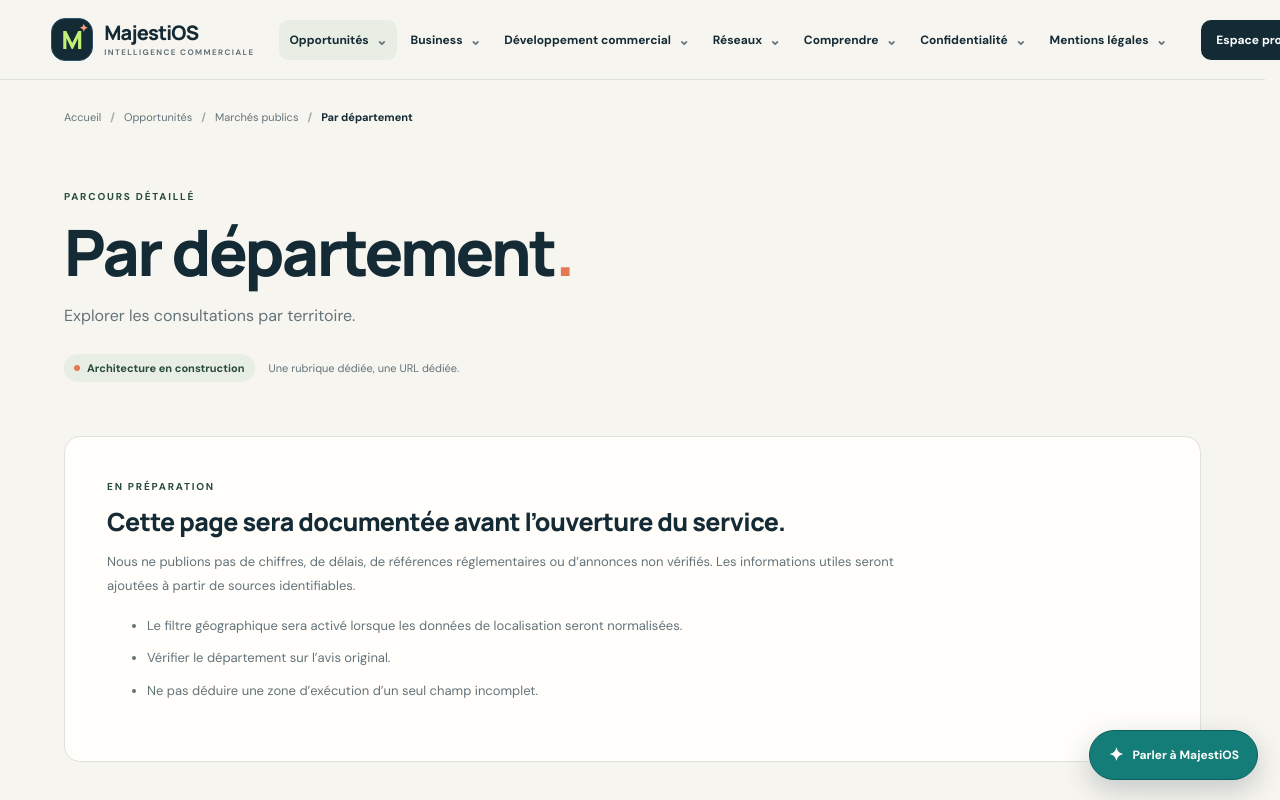
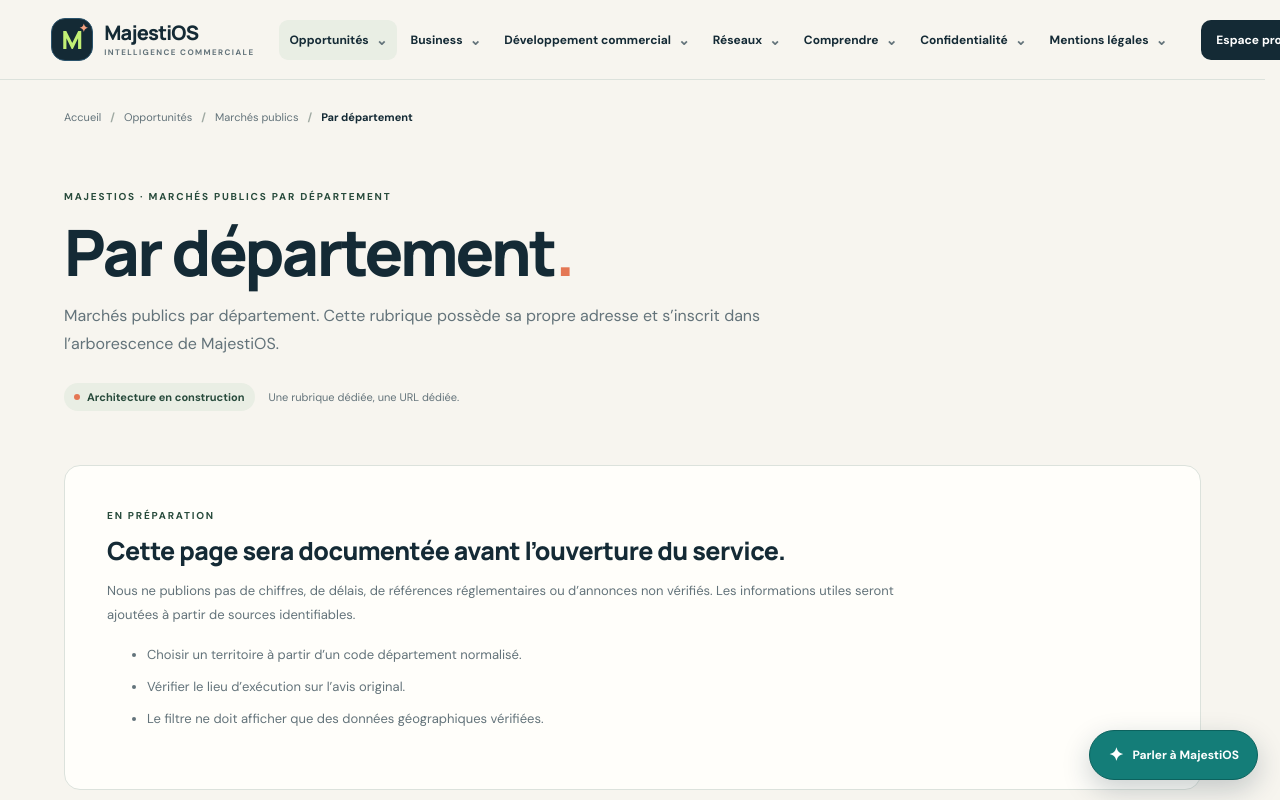
Before and after one commit to Chexpeer/Majestios, a Next.js app: page /opportunites/marches-publics/departement in a window 1280 px wide. Shown: the top 800 px of the page. Built offline with nearby package versions, Linux system fonts and the light colour scheme.

Commit message:
Créer la page dédiée Marchés publics par département

```diff
--- /dev/null
+++ b/src/app/opportunites/marches-publics/departement/page.tsx
@@ -0,0 +1,5 @@
+import SiteHub from "@/components/site-hub";
+
+export default function Page() {
+  return <SiteHub pathname="/opportunites/marches-publics/departement" eyebrow="MAJESTIOS · MARCHÉS PUBLICS PAR DÉPARTEMENT" intro="Marchés publics par département. Cette rubrique possède sa propre adresse et s’inscrit dans l’arborescence de MajestiOS." checklist={["Choisir un territoire à partir d’un code département normalisé.","Vérifier le lieu d’exécution sur l’avis original.","Le filtre ne doit afficher que des données géographiques vérifiées."]} />;
+}
```
